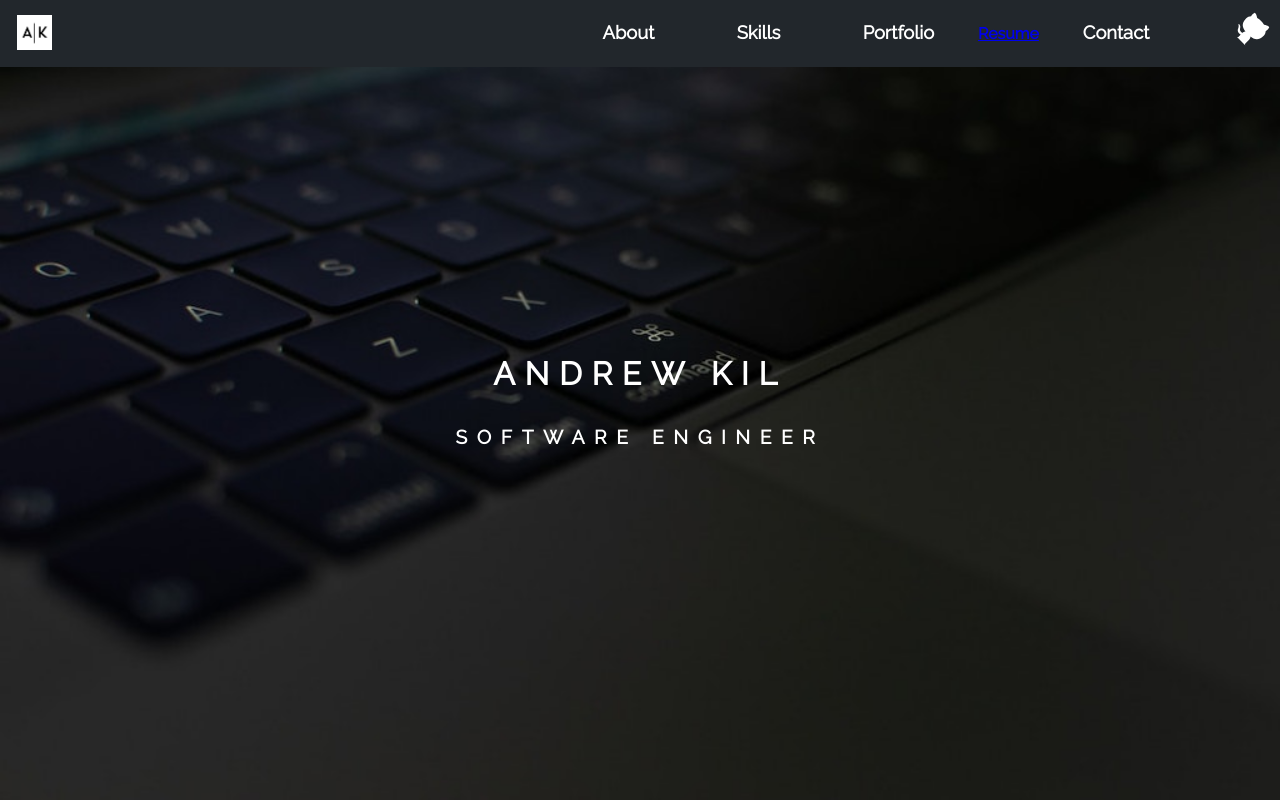
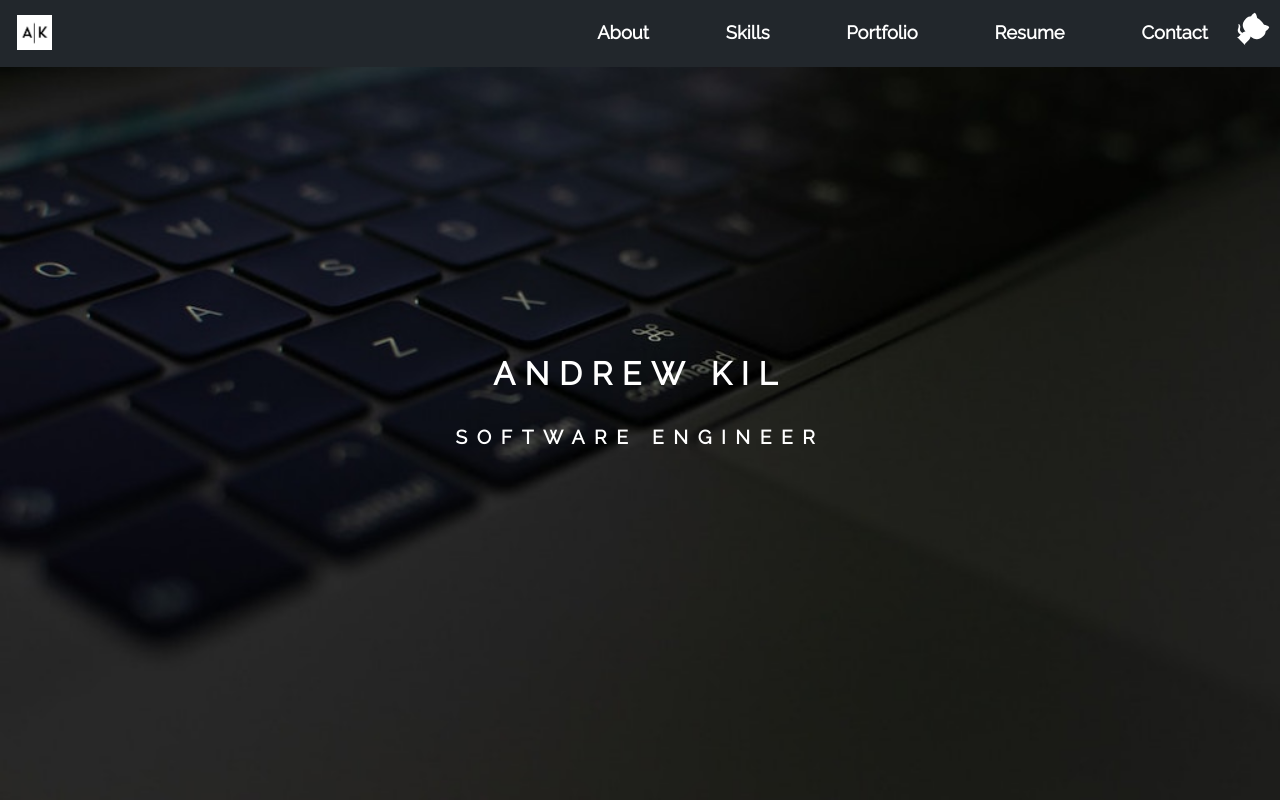
Before and after one commit to Andrew-Kil/andrewkil.com, a React (Create React App) app: page / in a window 1280 px wide. Shown: the top 800 px of the page. Built offline with nearby package versions, Linux system fonts and the light colour scheme.

Commit message:
add class to nav item

```diff
--- a/src/components/NavBar/NavBar.js
+++ b/src/components/NavBar/NavBar.js
@@ -32,6 +32,7 @@ const NavBar = () => {
         </a>
         <a
           href={resume}
+          className="nav-a"
           target="_blank"
           rel="noopener noreferrer"
           aria-label="Open resume in new tab">
```
